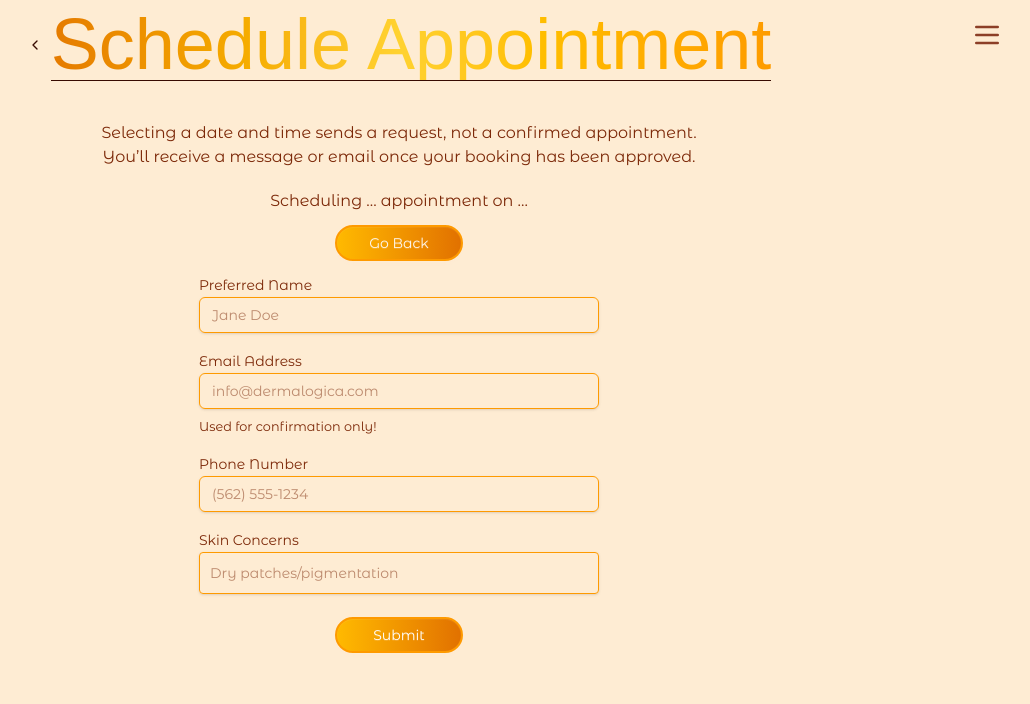
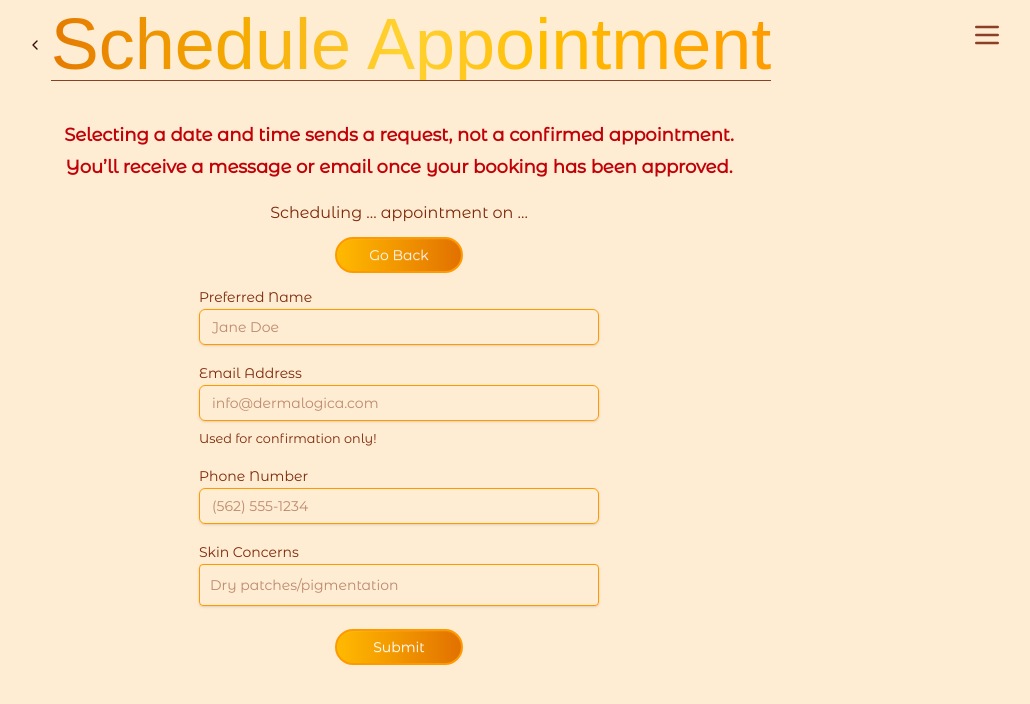
Before and after one commit to jakespvk/kimmy-esthi-frontend, a Next.js app: page /booking/scheduleAppointment in a window 1280 px wide. Shown: the top 704 px of the page, without its empty margins (241-1271 px from the left). Built offline with nearby package versions, Linux system fonts and the light colour scheme; no server answers; a web font is replaced by a local one.

Commit message:
updates!

```diff
--- a/app/about/headline.tsx
+++ b/app/about/headline.tsx
@@ -25,7 +25,7 @@ const Headline = ({ text }: { text: string }) => {
             <div className={glassAntiqua.className}>
               <Button className="appearance-none text-transparent bg-gradient-to-r from-amber-600 via-amber-300 to-amber-500 bg-clip-text hover:bg-gradient-to-l p-0 bg-transparent border-0 shadow-none h-fit w-fit" onClick={() => router.back()}>
                 <ChevronLeftIcon className="text-secondary" />
-                <h1 id="mainTitle" className="text-3xl lg:text-7xl inline-block border-b border-secondary">
+                <h1 id="mainTitle" className="text-3xl lg:text-7xl inline-block border-b border-accent">
                   {text}
                 </h1>
               </Button>
--- a/app/booking/page.tsx
+++ b/app/booking/page.tsx
@@ -10,6 +10,7 @@ import { format } from "date-fns"
 import { Calendar, CalendarDayButton } from "@/components/ui/calendar"
 import { Appointment } from '../types'
 import { Dot } from 'lucide-react';
+import BookingRequestWarningText from '@/components/ui/booking-request-warning-text';
 
 interface AppointmentDateTimeAndStatus {
   dateTime: Date;
@@ -82,10 +83,7 @@ export default function AppointmentsPage(
     <>
       <Headline text={"Booking"} />
 
-      <div className="md:flex flex-col justify-center items-center text-lg mx-5">
-        <p className="font-bold md:font-normal">Selecting a date and time sends a request, not a confirmed appointment.</p>
-        <p className="pt-1 pb-5 font-bold md:font-normal">You’ll receive a message or email once your booking has been approved.</p>
-      </div>
+      <BookingRequestWarningText />
 
       <label className='flex items-center justify-center text-center mx-5 mb-2'>Select a date to see available appointments:</label>
       <div className='flex flex-col md:flex-row space-y-3 items-center md:items-start justify-center'>
--- a/app/booking/scheduleAppointment/page.tsx
+++ b/app/booking/scheduleAppointment/page.tsx
@@ -21,6 +21,7 @@ import {
 } from "@/components/ui/form"
 import { Input } from "@/components/ui/input"
 import { useRouter } from "next/navigation"
+import BookingRequestWarningText from "@/components/ui/booking-request-warning-text";
 
 const formSchema = z.object({
   preferredName: z.string(),
@@ -128,10 +129,7 @@ export default function ScheduleAppointment(
 
       <Headline text={"Schedule Appointment"} />
 
-      <div className="flex flex-col justify-center items-center mx-5">
-        <p className="">Selecting a date and time sends a request, not a confirmed appointment.</p>
-        <p className="pb-5">You’ll receive a message or email once your booking has been approved.</p>
-      </div>
+      <BookingRequestWarningText />
 
       <div className="flex justify-center mx-5">
         <p className="">Scheduling {appointmentTime} appointment on {appointmentDate}</p>
--- /dev/null
+++ b/components/ui/booking-request-warning-text.tsx
@@ -0,0 +1,8 @@
+export default function BookingRequestWarningText() {
+  return (
+    <div className="md:flex flex-col justify-center items-center text-lg font-bold mx-5 text-red-700">
+      <p>Selecting a date and time sends a request, not a confirmed appointment.</p>
+      <p className="pt-1 pb-5">You’ll receive a message or email once your booking has been approved.</p>
+    </div>
+  )
+}
```
